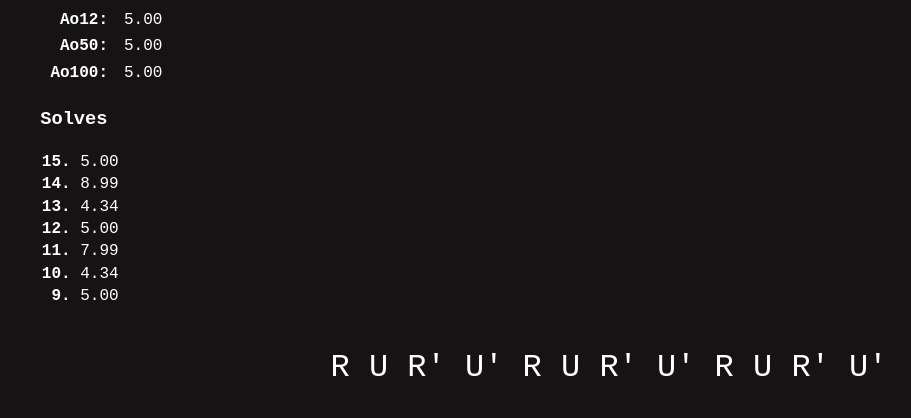
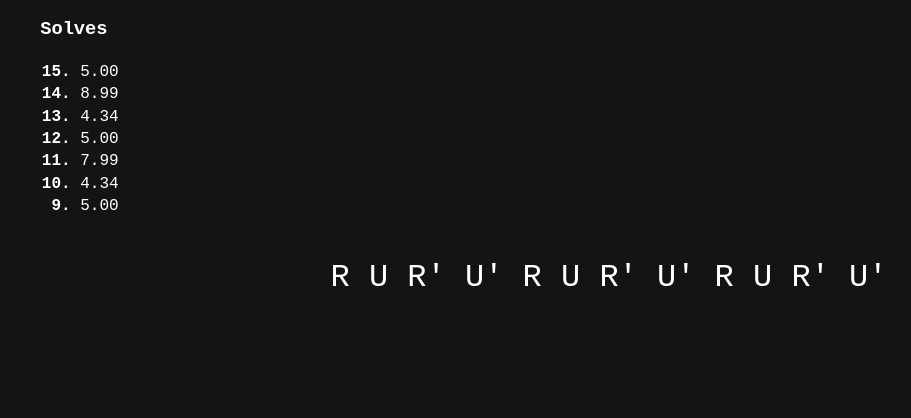
Before and after one commit to ethanly333/Cubing_timer, a plain HTML site: page index.html in a window 1280 px wide. Shown: the part 467-885 px from the top of the page, without its empty margins (31-942 px from the left). After the commit the page ends 826 px from the top, so only its background shows below. Drawn offline with Linux system fonts and the light colour scheme.

Commit message:
spacing changes

```diff
--- a/stylesheets/style.css
+++ b/stylesheets/style.css
@@ -11,14 +11,14 @@ body {
     color: white ;
     text-align: center ;
     font-size: 400% ;
-    margin-top: 300px ;
+    margin-top: 320px ;
     margin-left: 28% ;
 }
 
 .container {
     color: white ;
     margin-left: 5% ;
-    margin-top: 300px ;
+    margin-top: 210px ;
 }
 
 .stats {
@@ -30,6 +30,7 @@ body {
     color: white ;
     font-size: 200% ;
     text-align: center ;
+    margin-bottom: 5% ;
 }
 
 th {
```
